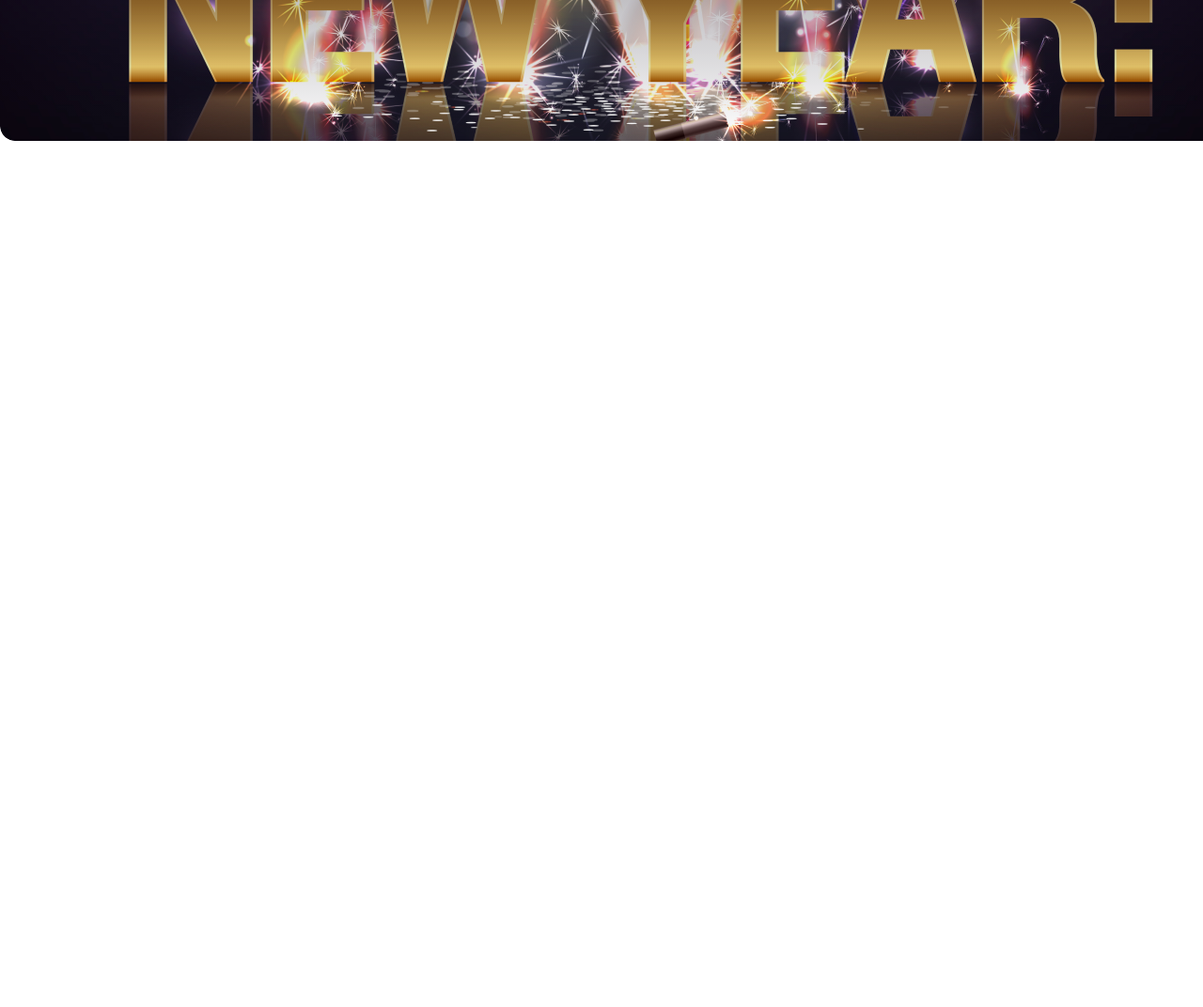
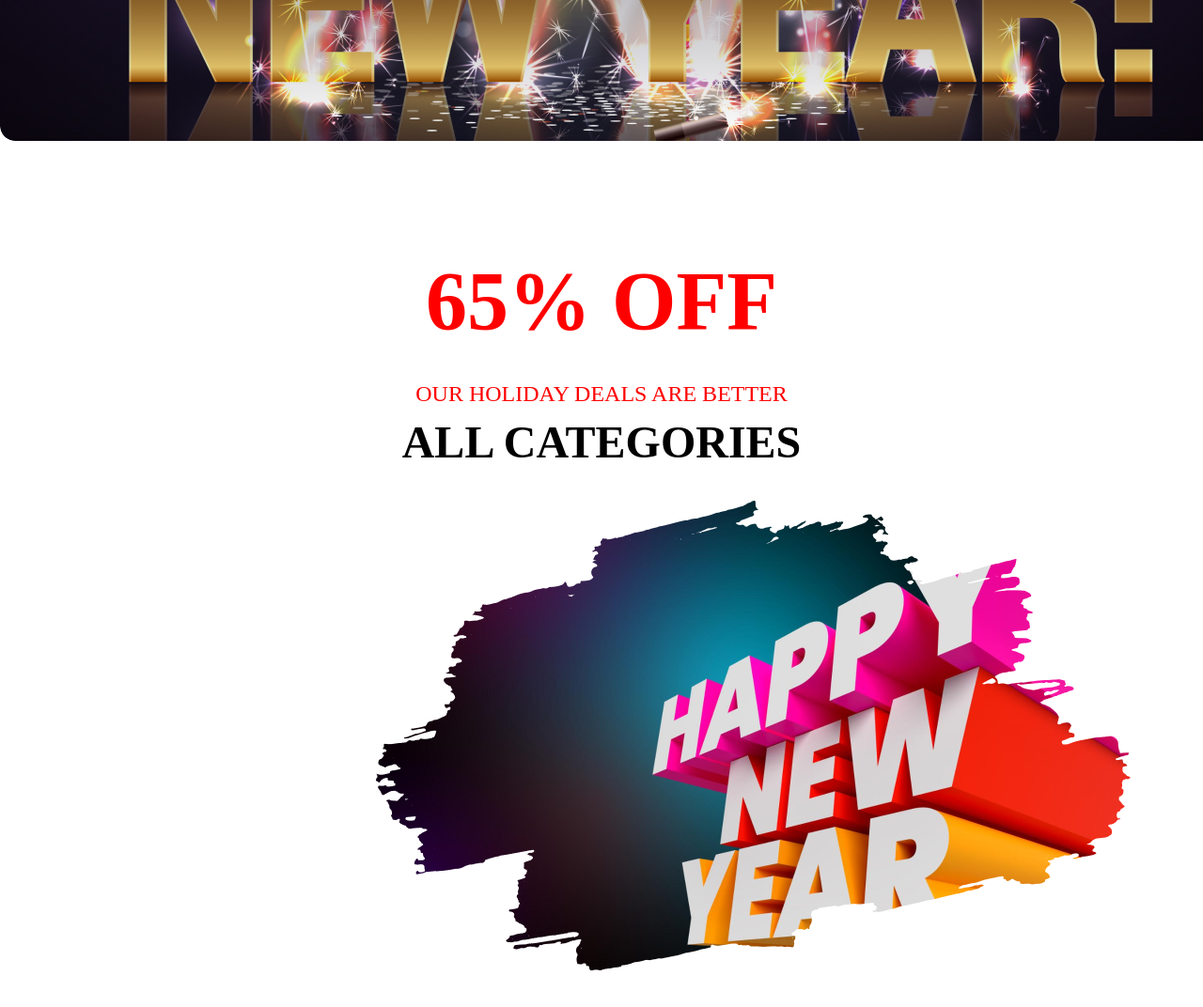
Before and after one commit to Abrar9410/new-year-offers, a plain HTML site: page index.html in a window 1280 px wide. Shown: the part 500-1572 px from the top of the page at 94% size. Before the commit the page ends 800 px from the top, so only its background shows below. Drawn offline with Linux system fonts and the light colour scheme.

Commit message:
1st section done

```diff
--- a/index.html
+++ b/index.html
@@ -14,7 +14,12 @@
         </div>
     </header>
     <main>
-
+        <section class="section-1">
+            <h1 class="sec1-h1">65% OFF</h1>
+            <h4 class="sec1-h4">OUR HOLIDAY DEALS ARE BETTER</h4>
+            <h2 class="sec1-h2">ALL CATEGORIES</h2>
+            <img src="/images/New Year Photo.png" alt="">
+        </section>
     </main>
     <footer>
 
--- a/styles/new-year.css
+++ b/styles/new-year.css
@@ -28,3 +28,29 @@
     color: white;
     font-size: 32px;
 }
+/* Banner Ends */
+
+.section-1{
+    margin: 120px 400px;
+    text-align: center;
+}
+
+.sec1-h1{
+    color: red;
+    font-size: 88px;
+    font-weight: bold;
+    margin-bottom: 35px;
+}
+
+.sec1-h4{
+    color: red;
+    font-size: 24px;
+    font-weight: 500;
+    margin-bottom: 10px;
+}
+
+.sec1-h2{
+    font-size: 48px;
+    font-weight: bold;
+    margin-bottom: 35px;
+}
```
